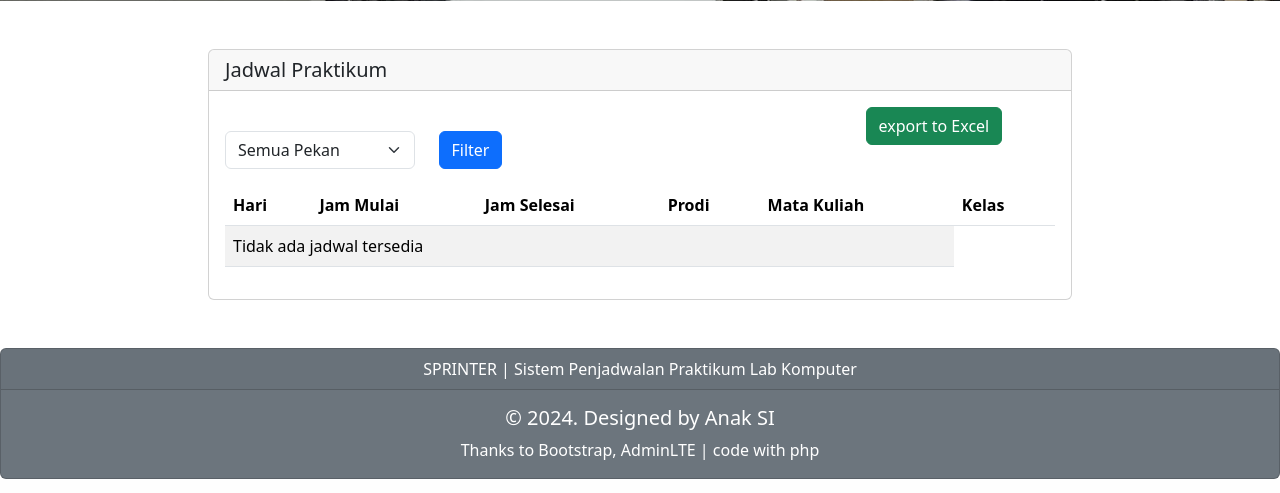
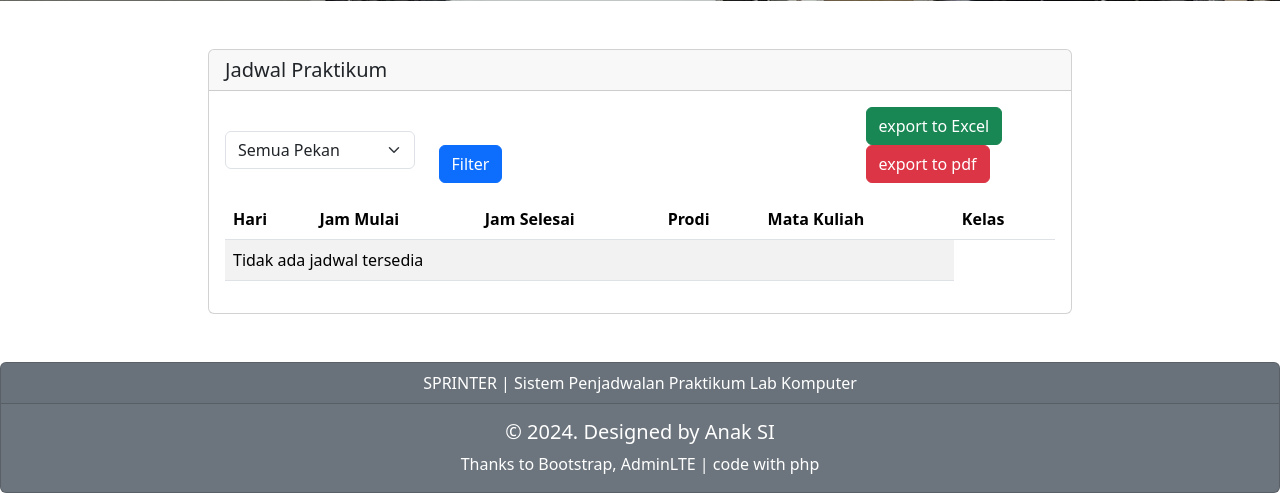
Before and after one commit to Achild29/SPRINTER, a PHP site: page /lihatJadwal.php?pekan=1 in a window 1280 px wide. Shown: the part 674-1167 px from the top of the page. Run offline with PHP 8.4, Linux system fonts and the light colour scheme; the visitor is signed in with stand-in values (Sample User, id 1); data that the repository does not hold is empty.

Commit message:
Modify lihatJadwal.php add button export to pdf

```diff
--- a/SPRINTER/jadwalPdf.php
+++ b/SPRINTER/jadwalPdf.php
@@ -9,7 +9,7 @@
     } else {
         $title = "Jadwal Praktikum keseluruhan";
     }
-
+    // $pdf->Image('images/logo.jpg', 20, 8, -1200);
     $pdf->SetFont('Times', 'B', 25);
     $pdf->Cell(280,10,$title,0,0,'C');
 
--- a/SPRINTER/lihatJadwal.php
+++ b/SPRINTER/lihatJadwal.php
@@ -113,6 +113,7 @@
                                 </div>
                                 <div class="col-md-3 ms-auto">
                                     <a href="jadwalxls.php?p=<?php echo ($_GET['pekan']) ?>" class="btn btn-success">export to Excel</a>
+                                    <a href="jadwalPdf.php?p=<?php echo ($_GET['pekan']) ?>" class="btn btn-danger">export to pdf</a>
                                 </div>
                             </div>
                         </form>
```
